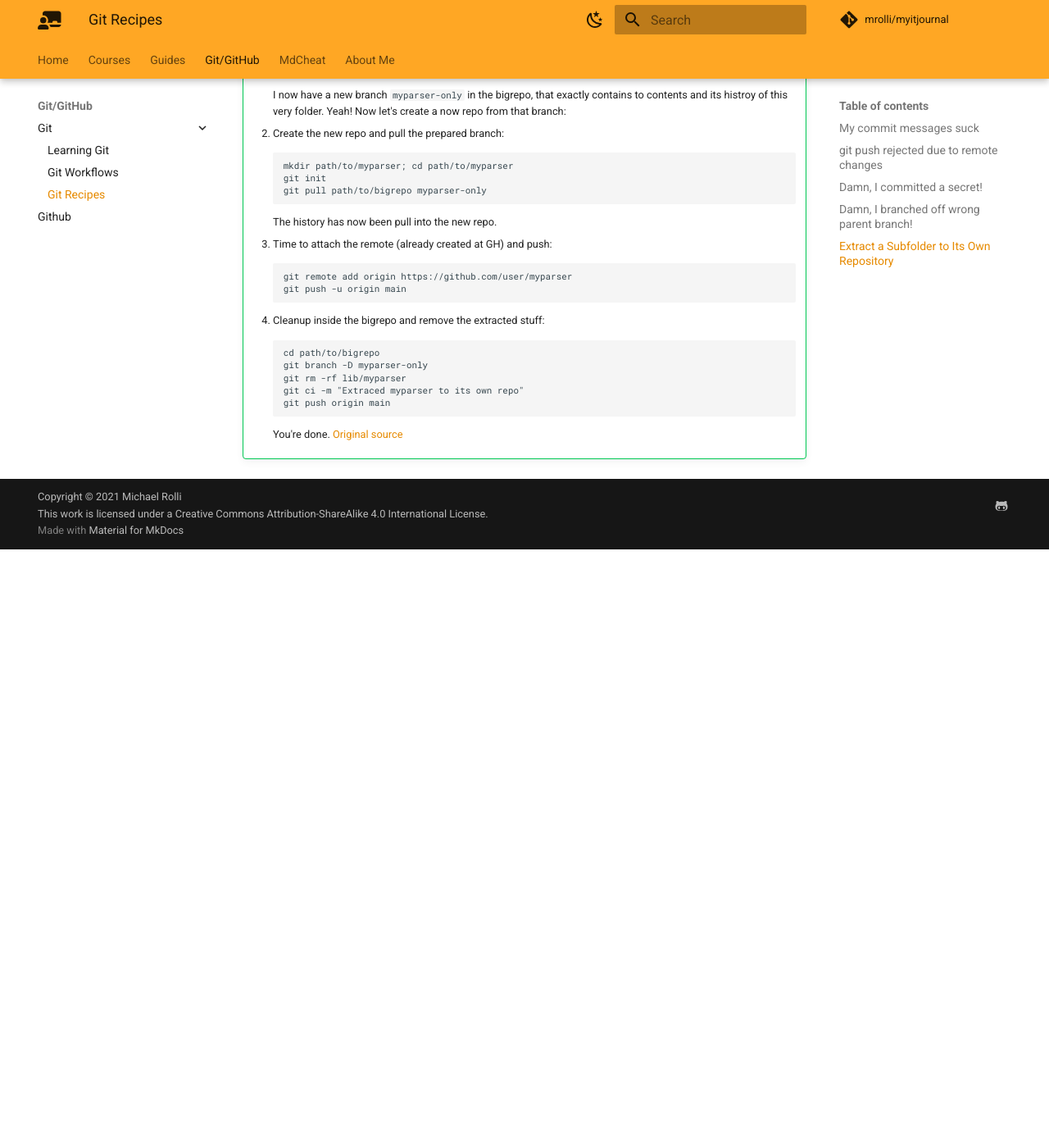
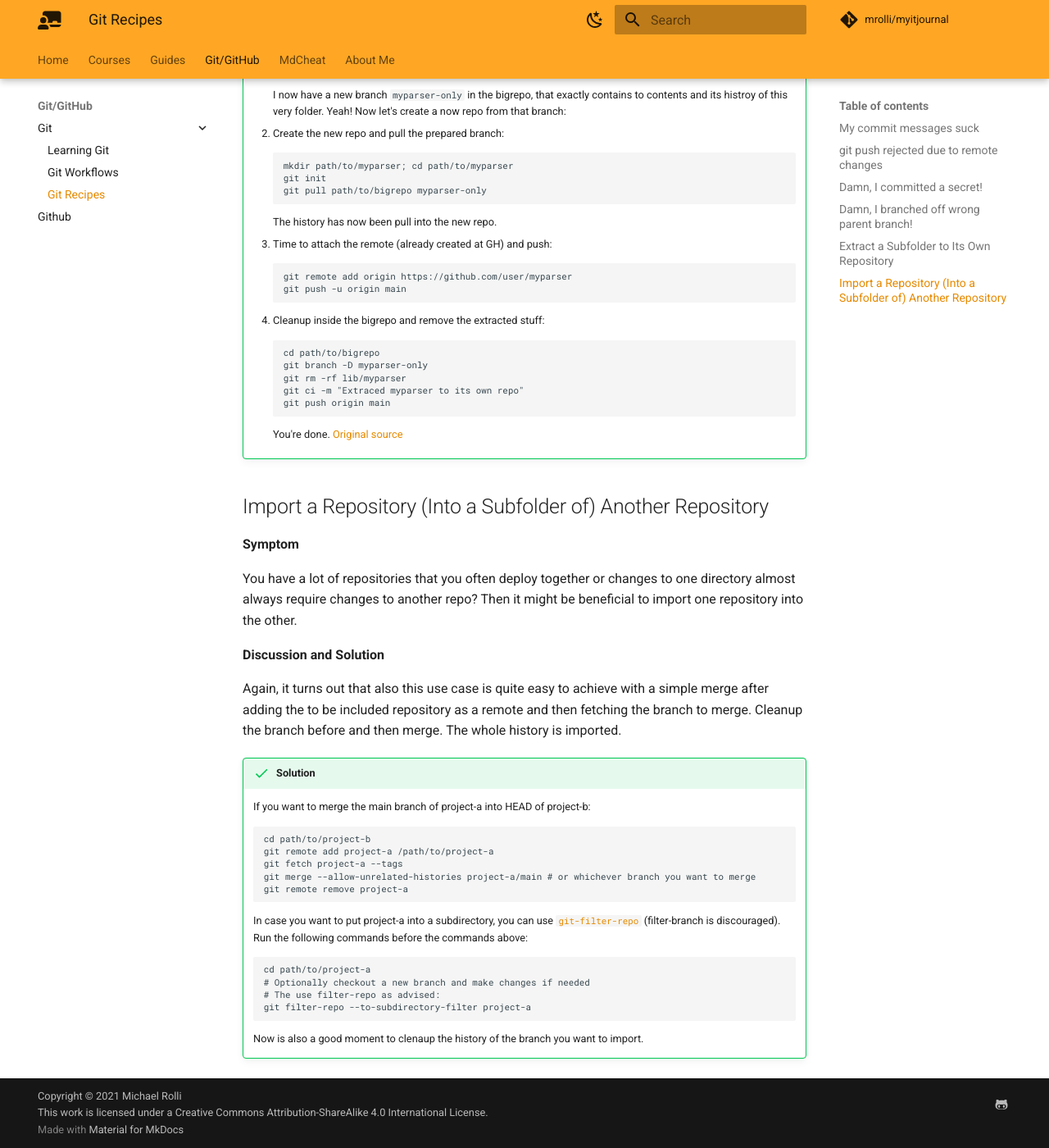
Before and after one commit to mrolli/myitjournal, an MkDocs documentation site: the page built from docs/gitandco/gitrecipes.md, in a window 1280 px wide and 1400 px high, scrolled down 3884 px. Shown: the whole window at 82% size. Built offline with MkDocs 1.6.1 and Material for MkDocs 9.7.7, drawn with Linux system fonts in a browser that asks for light colours; comment, search, counter and statistics services are not loaded; before the commit the page ends 4554 px from its top, so only the background shows below that.

Commit message:
feat(git): add new recipe on how to import a repo into another repo

````diff
--- a/docs/gitandco/gitrecipes.md
+++ b/docs/gitandco/gitrecipes.md
@@ -191,3 +191,43 @@ I want all the old commits where these files were referenced in the new repo too
             git push origin main
             ```
         You're done. [Original source](https://stackoverflow.com/questions/359424/detach-move-subdirectory-into-separate-git-repository)
+
+## Import a Repository (Into a Subfolder of) Another Repository
+
+**Symptom**
+
+You have a lot of repositories that you often deploy together or changes to one
+directory almost always require changes to another repo? Then it might be
+beneficial to import one repository into the other.
+
+**Discussion and Solution**
+
+Again, it turns out that also this use case is quite easy to achieve with a simple
+merge after adding the to be included repository as a remote and then fetching
+the branch to merge. Cleanup the branch before and then merge. The whole history
+is imported.
+
+!!! success "Solution"
+
+    If you want to merge the main branch of project-a into HEAD of project-b:
+
+    ```
+    cd path/to/project-b
+    git remote add project-a /path/to/project-a
+    git fetch project-a --tags
+    git merge --allow-unrelated-histories project-a/main # or whichever branch you want to merge
+    git remote remove project-a
+    ```
+
+    In case you want to put project-a into a subdirectory, you can use [`git-filter-repo`](https://github.com/newren/git-filter-repo)
+    (filter-branch is discouraged). Run the following commands before the commands
+    above:
+
+    ```
+    cd path/to/project-a
+    # Optionally checkout a new branch and make changes if needed
+    # The use filter-repo as advised:
+    git filter-repo --to-subdirectory-filter project-a
+    ```
+
+    Now is also a good moment to clenaup the history of the branch you want to import.
````
